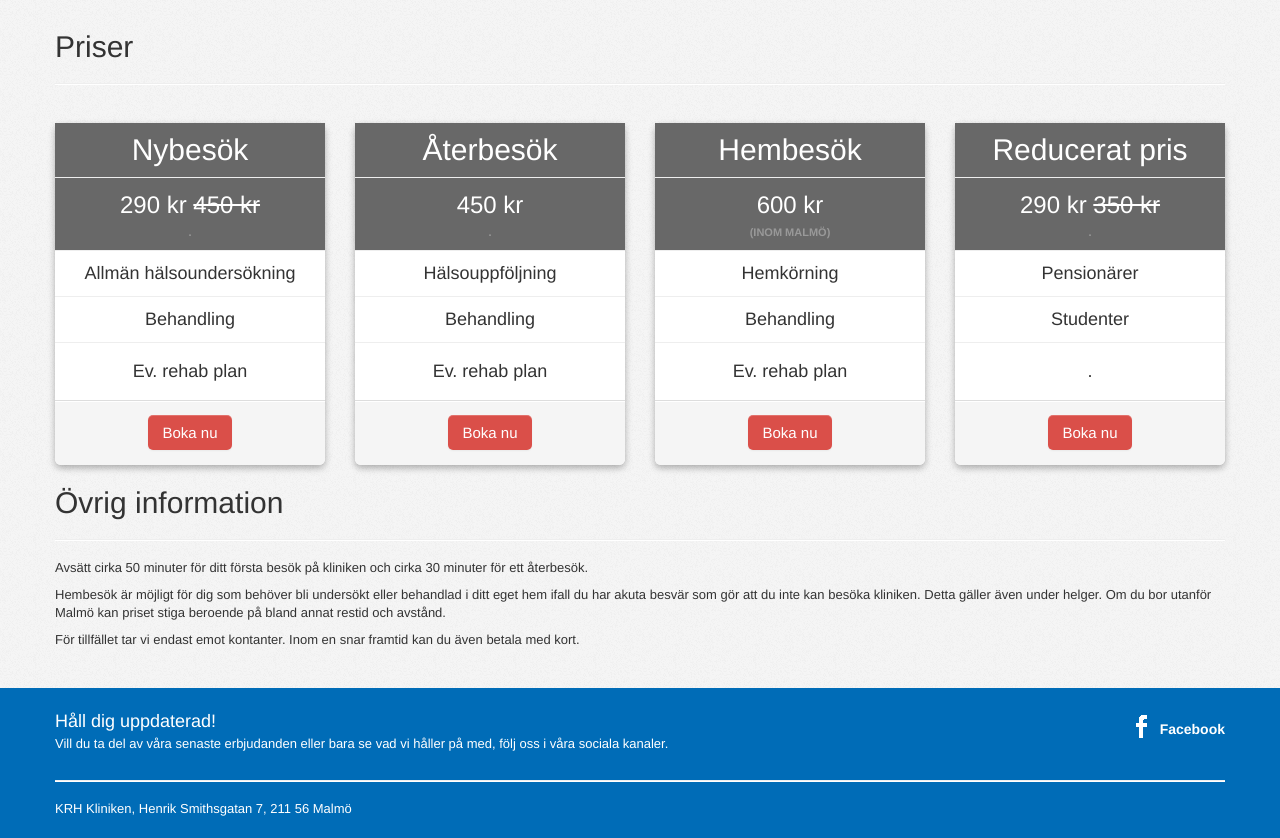
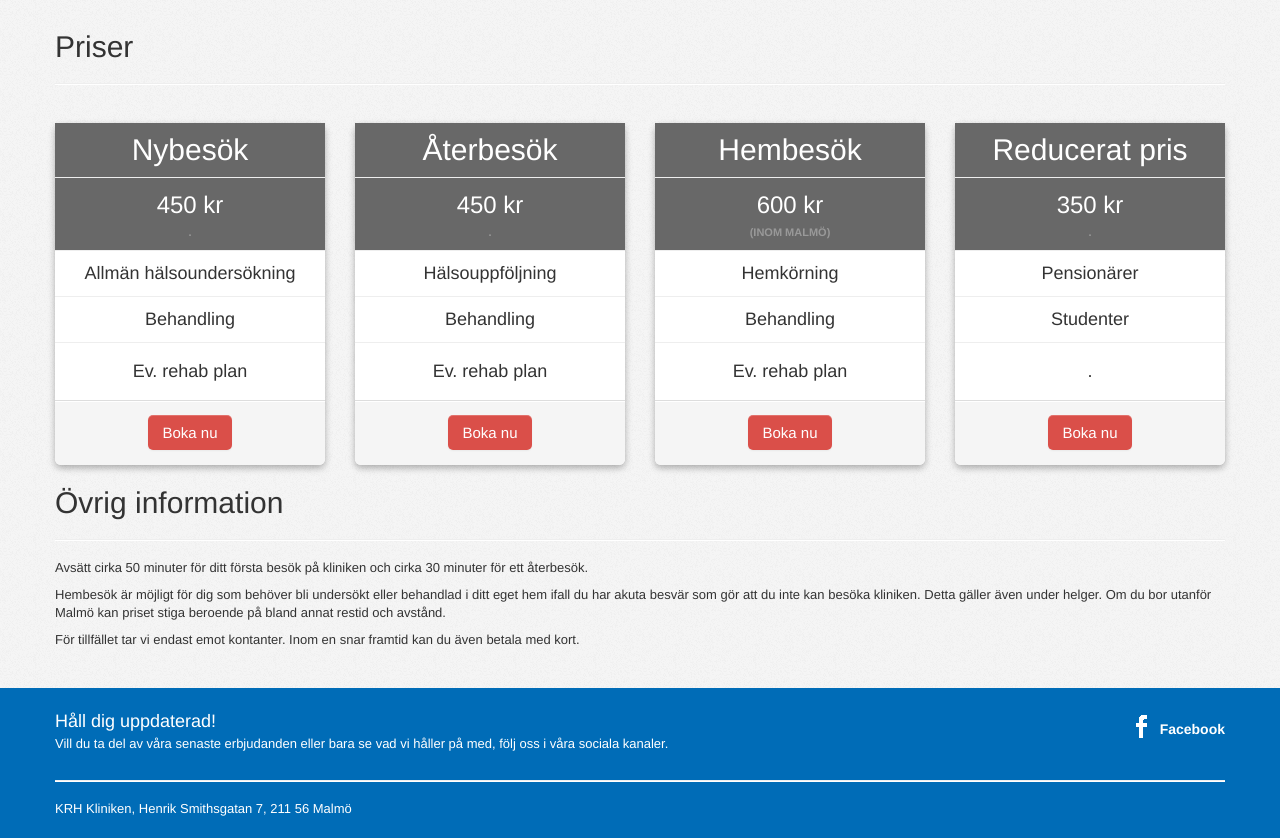
Before and after one commit to niklasae/krhkliniken.se, a plain HTML site: page priser/index.html in a window 1280 px wide. Shown: the part 110-948 px from the top of the page. Drawn offline with nearby package versions, Linux system fonts and the light colour scheme.

Commit message:
Update pricing to remove discount.

```diff
--- a/priser/index.html
+++ b/priser/index.html
@@ -110,7 +110,7 @@
                     <h1>Nybesök</h1>
                 </div>
                 <div class="price-header modal-header">
-                    <h2>290 kr <del>450 kr</del></h2>
+                    <h2>450 kr <del></del></h2>
                     <h6>.</h6>
                 </div>
 
@@ -188,7 +188,7 @@
                     <h1>Reducerat pris</h1>
                 </div>
                 <div class="price-header modal-header">
-                    <h2>290 kr <del>350 kr</del></h2>
+                    <h2>350 kr <del></del></h2>
                     <h6>.</h6>
                 </div>
 
```
